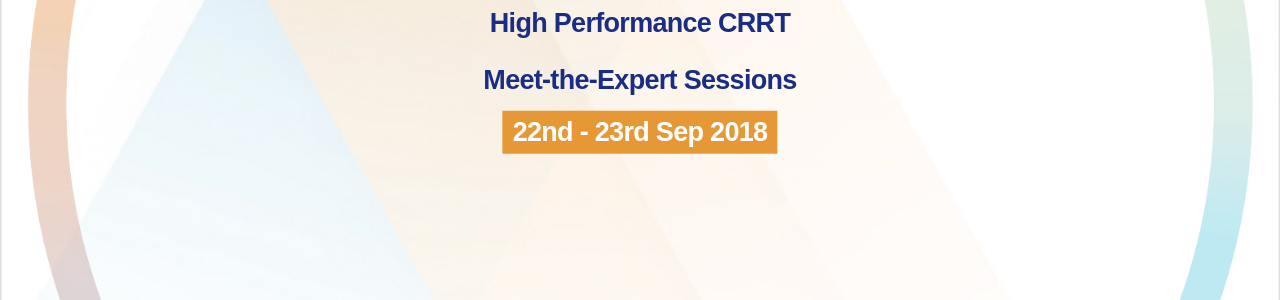
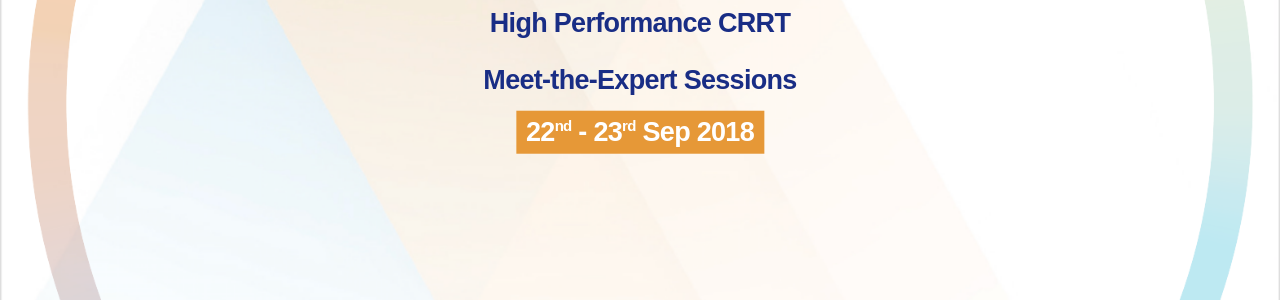
Before and after one commit to yfancc20/baxterlunch, a PHP site: page / in a window 1280 px wide. Shown: the part 698-998 px from the top of the page. Run offline with PHP 8.4, Linux system fonts and the light colour scheme.

Commit message:
add super in index

```diff
--- a/src/index.php
+++ b/src/index.php
@@ -20,7 +20,7 @@
 				<h3 class="title">Meet-the-Expert Sessions</h3>
 
 				<h3 class="title date mt-4 px-3 py-2 mx-auto">
-					22<span>nd</span> - 23<span>rd</span> Sep 2018
+					22<span class="super">nd</span> - 23<span class="super">rd</span> Sep 2018
 				</h3>
 			</div>
 		</div>
```
